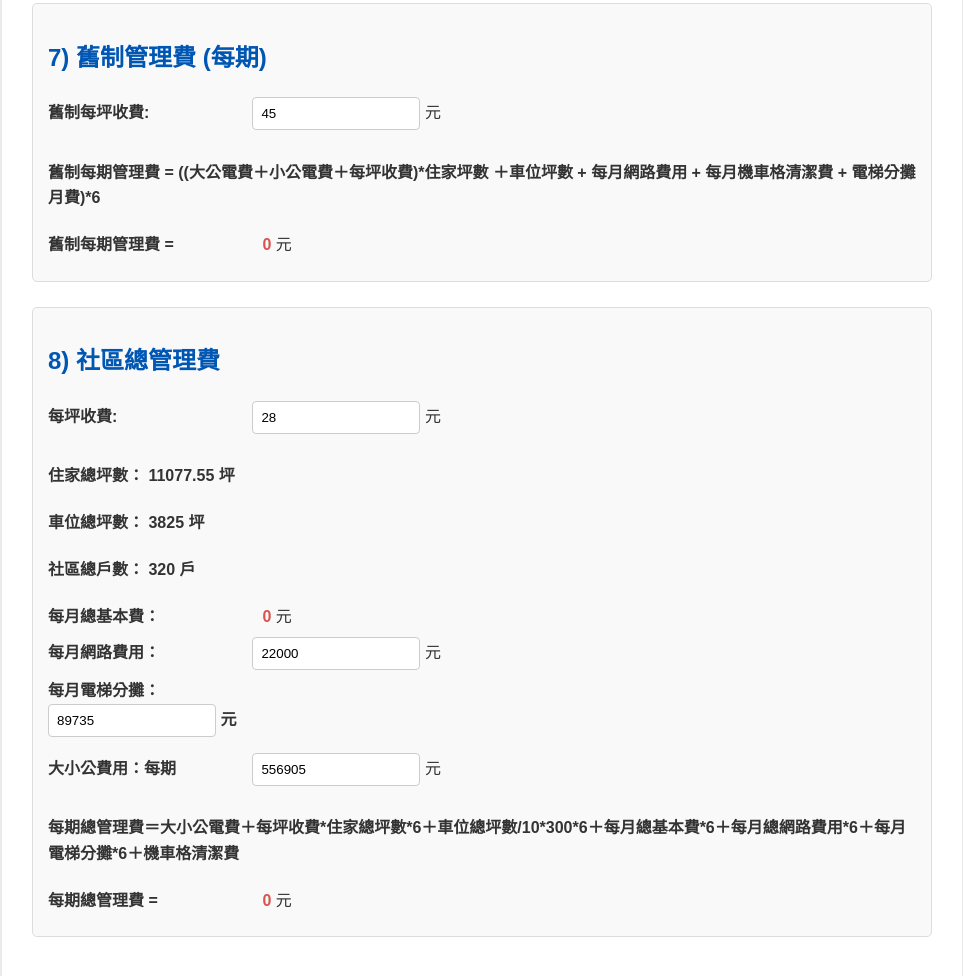
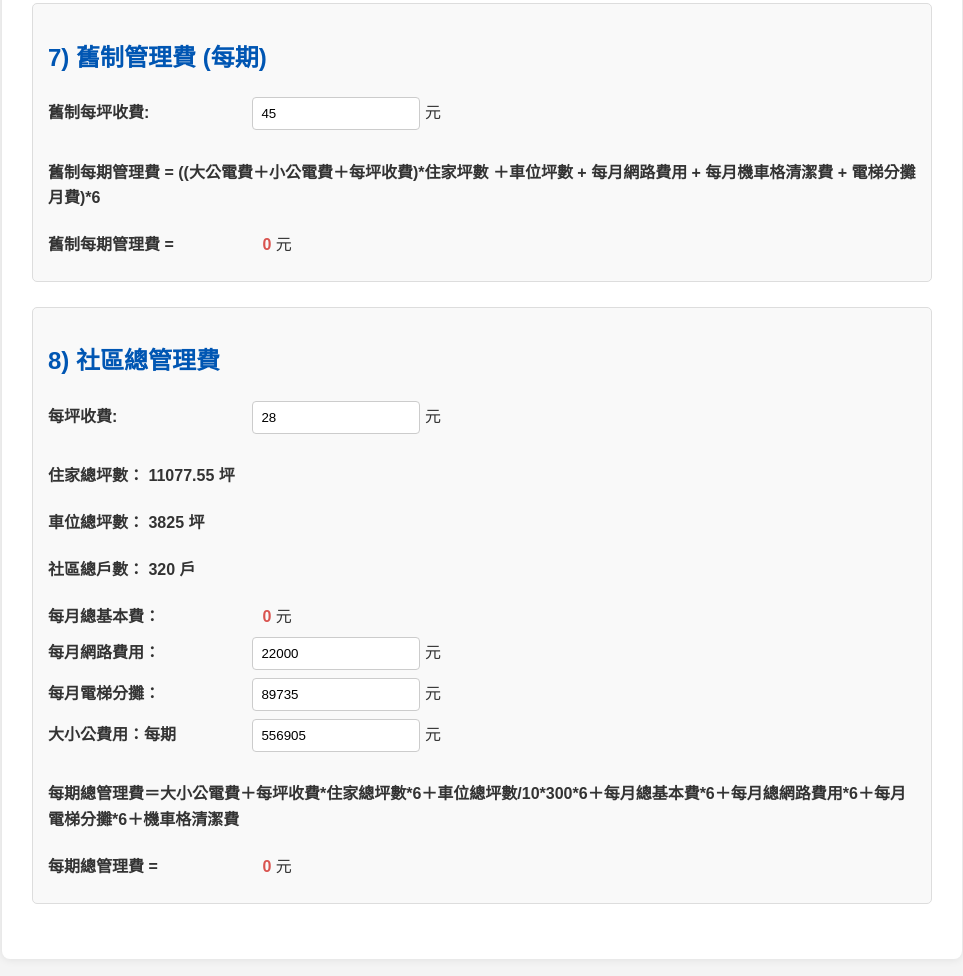
Before and after one commit to coconutcity30050/FeeCalculator, a plain HTML site: page index.html in a window 1280 px wide. Shown: the part 2478-3454 px from the top of the page, without its empty margins (158-1121 px from the left). Drawn offline with Linux system fonts and the light colour scheme.

Commit message:
Update index.html

```diff
--- a/index.html
+++ b/index.html
@@ -239,7 +239,7 @@
                 <input type="number" id="monthlyInternetFee" value="22000" step="1"> 元
             </div>
             <div>
-                <label for="monthlyElevatorApportionmentFee">每月電梯分攤： </h4>
+                <label for="monthlyElevatorApportionmentFee">每月電梯分攤： </label>
                 <input type="number" id="monthlyElevatorApportionmentFee" value="89735" step="1"> 元
             </div>
             <div>
```
